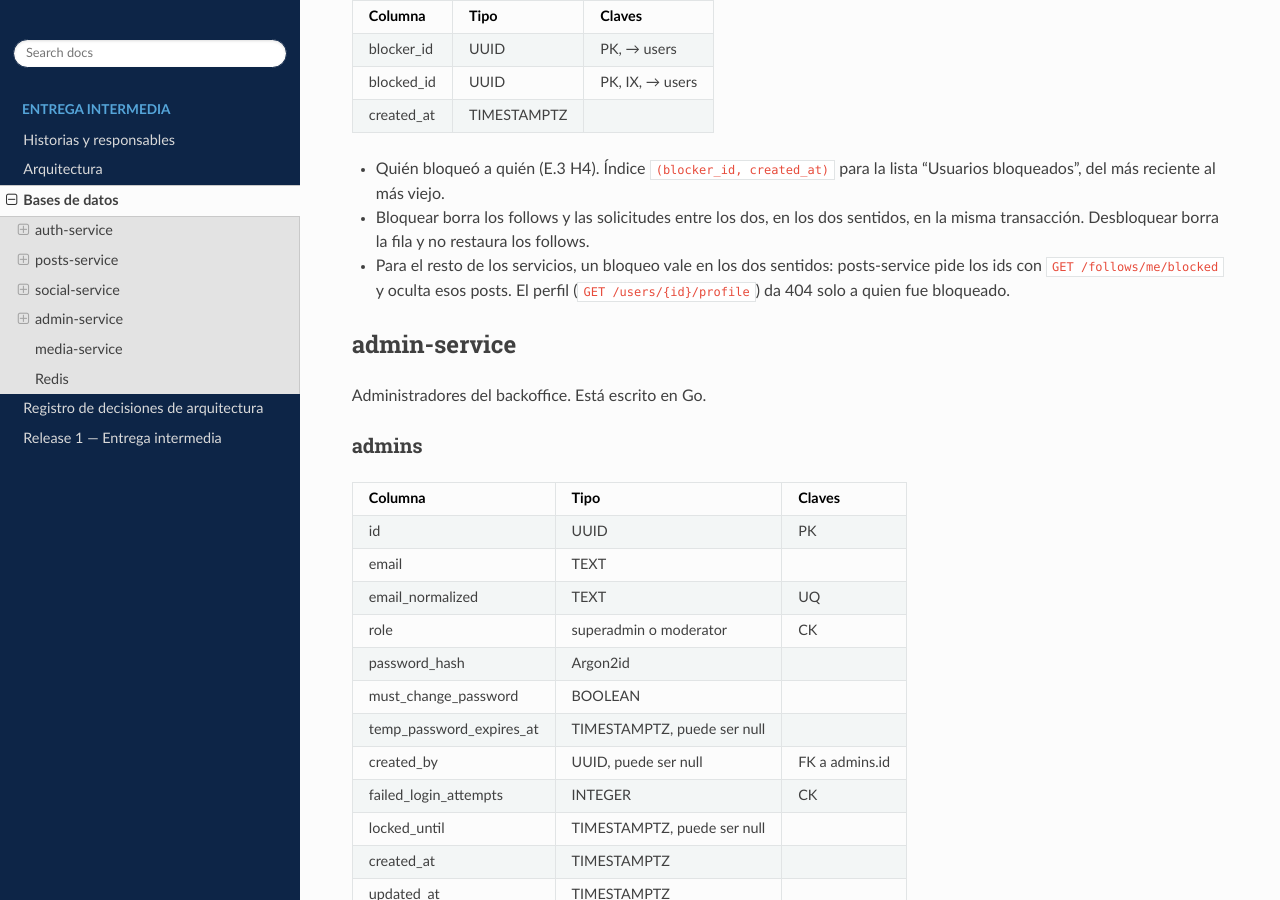
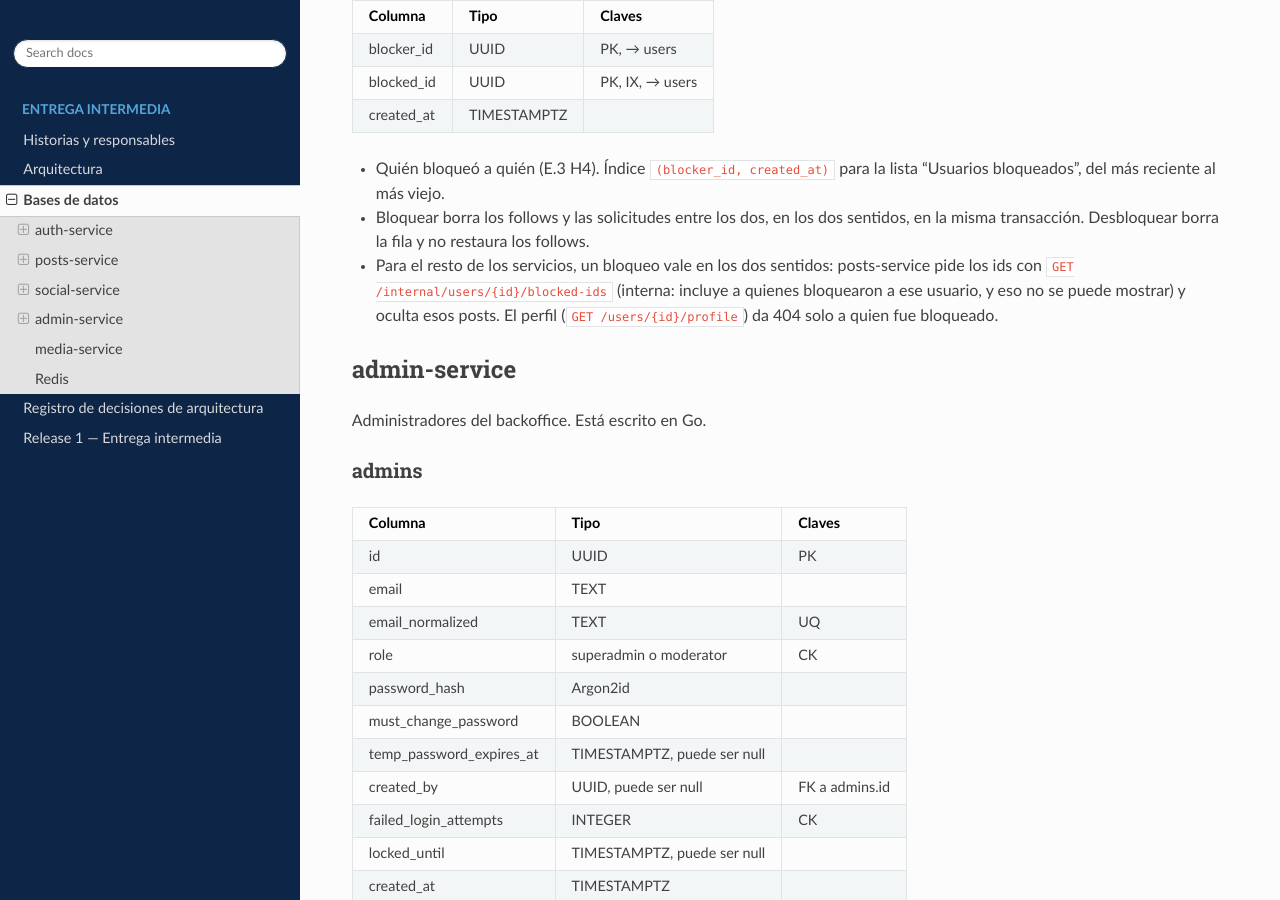
Before and after one commit to tds-g6-2s2026/udesa-x-docs, a Sphinx documentation site: the page built from docs/bases-datos.md, in a window 1280 px wide and 900 px high, scrolled down 4285 px. Built offline with Sphinx 7.4.7 and the Read the Docs theme 3.1.0, drawn with Linux system fonts in a browser that asks for light colours.

Commit message:
docs: la ruta de bloqueos de social es interna (#33)
posts-service pide los ids a /internal/users/{id}/blocked-ids, no a /follows/me/blocked.

```diff
--- a/docs/bases-datos.md
+++ b/docs/bases-datos.md
@@ -141,7 +141,7 @@ Grafo social.
 
 - Quién bloqueó a quién (E.3 H4). Índice `(blocker_id, created_at)` para la lista "Usuarios bloqueados", del más reciente al más viejo.
 - Bloquear borra los follows y las solicitudes entre los dos, en los dos sentidos, en la misma transacción. Desbloquear borra la fila y no restaura los follows.
-- Para el resto de los servicios, un bloqueo vale en los dos sentidos: posts-service pide los ids con `GET /follows/me/blocked` y oculta esos posts. El perfil (`GET /users/{id}/profile`) da 404 solo a quien fue bloqueado.
+- Para el resto de los servicios, un bloqueo vale en los dos sentidos: posts-service pide los ids con `GET /internal/users/{id}/blocked-ids` (interna: incluye a quienes bloquearon a ese usuario, y eso no se puede mostrar) y oculta esos posts. El perfil (`GET /users/{id}/profile`) da 404 solo a quien fue bloqueado.
 
 ## admin-service
 
```
